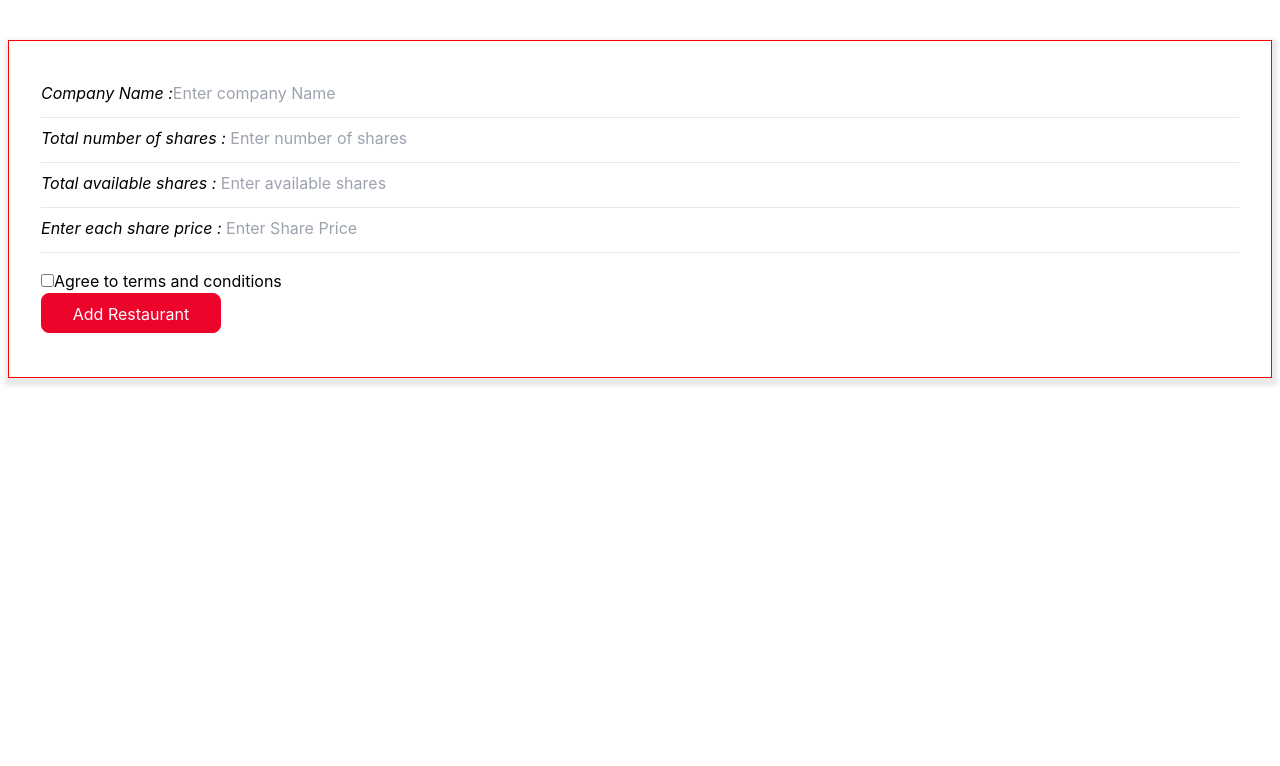
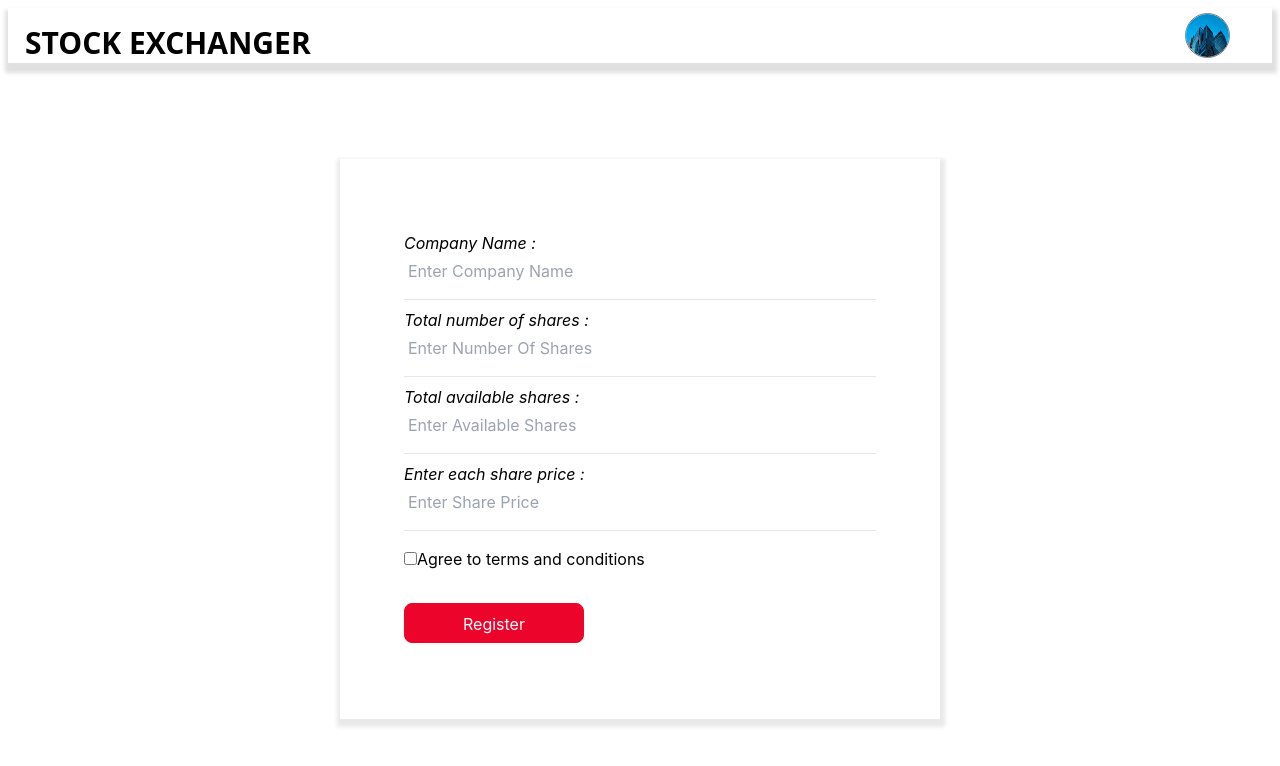
Before and after one commit to omkarjarad2002/stock_exchange, a React (Create React App) app: page /add_company in a window 1280 px wide. Shown: the top 766 px of the page. Built offline with nearby package versions, Linux system fonts and the light colour scheme.

Commit message:
company registration page modified

```diff
--- a/src/components/addcompany/Addcompany.css
+++ b/src/components/addcompany/Addcompany.css
@@ -1,21 +1,43 @@
 .container1 {
+  margin-top: 2rem;
+  margin-bottom: 2rem;
+  background-color: white;
+  height: auto;
+  padding: 2rem;
+  width: 100%;
+  text-align: center;
+  justify-content: center;
+  align-items: center;
+}
+.container1 .form-control {
+  border: none;
+  width: 500px;
+  padding: 4px;
+  outline: none;
+  text-transform: capitalize;
+}
+
+.container1 hr {
+  color: grey;
+}
+
+.btn_cr {
+  margin: 2rem auto auto auto;
+}
+.btn_cr:hover {
+  margin: 2rem auto auto auto;
+}
+.contact__container {
   margin-top: 2rem;
   margin-bottom: 2rem;
   background-color: white;
   box-shadow: 1px 4px 4px 4px rgb(233, 233, 233);
   height: auto;
-  border: 1px solid red;
-  padding: 2rem;
+  padding: 4rem;
+  width: 50%;
+  margin-left: auto;
+  margin-right: auto;
+  text-align: start;
+  justify-content: start;
+  align-items: start;
 }
-.container1 input {
-  border: none;
-}
-.container1 textarea {
-  border: none;
-}
-.container1 hr {
-  color: grey;
-}
-.contact__container input:hover {
-  box-shadow: 1px 1px 3px #e2dfdf;
-}
--- a/src/components/addcompany/Addcompany.js
+++ b/src/components/addcompany/Addcompany.js
@@ -2,6 +2,8 @@ import React, { useState } from "react";
 import { useNavigate } from "react-router";
 import axios from "axios";
 import "./Addcompany.css";
+import Navbar from "../navbar/Navbar";
+import Nav from "../navbar/Nav";
 
 function Addcompany() {
   const navigate = useNavigate();
@@ -79,13 +81,14 @@ function Addcompany() {
       window.alert("Please register first !");
       navigate("/register");
     } else {
-      window.alert("Resataurant added Successfully !!");
+      window.alert("Company added Successfully !!");
       navigate("/fooditems");
     }
   };
 
   return (
     <div>
+      <Nav />
       <section
         className="section__height d-flex align-items-center justify-content-center"
         id="contact"
@@ -188,14 +191,14 @@ function Addcompany() {
               </div>
               <div className="d-grid pb-3  d-md-block">
                 <button
-                  className="btn btn-outline-danger  p-2   rounded"
+                  className="btn btn_cr btn-outline-danger  p-2   rounded"
                   id="button"
                   type="submit"
                   value="Submit"
                   role="button"
                   onClick={PostData}
                 >
-                  Add Restaurant
+                  Register
                 </button>
               </div>
             </form>
```
